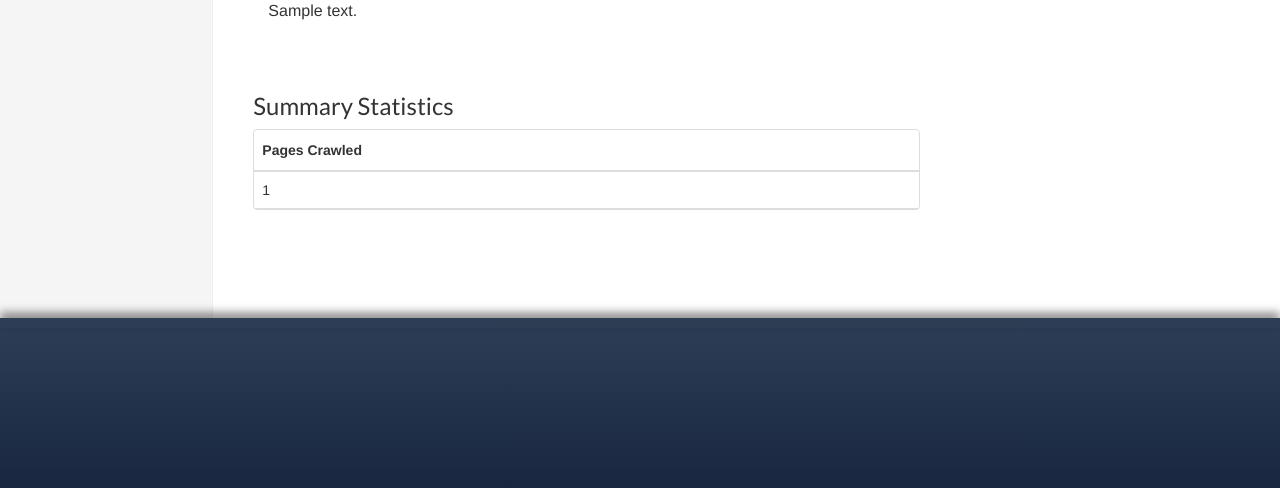
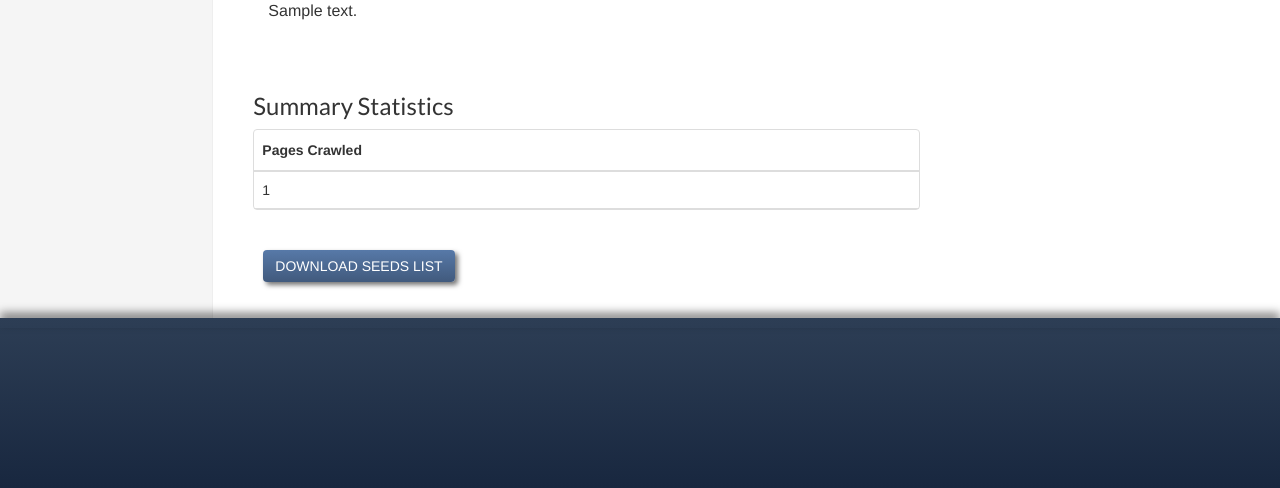
Before and after one commit to nasa-jpl-memex/memex-explorer, a Django app: page /projects/sample/crawls/sample/ in a window 1280 px wide. Shown: the part 482-970 px from the top of the page. Run offline with Django 3.2, Linux system fonts and the light colour scheme; tables that the repository leaves empty hold one stand-in row (values such as "Sample post"); parts of the project's set-up code (start-up, migrations or seed data) failed here and were passed over; some libraries are stand-ins or nearby versions.

Commit message:
Working button.

```diff
--- a/memex_explorer/apps/crawl_space/models.py
+++ b/memex_explorer/apps/crawl_space/models.py
@@ -53,7 +53,6 @@ class CrawlModel(models.Model):
 
     name = models.CharField(max_length=64, validators=[alphanumeric_validator()])
     slug = models.SlugField(max_length=64, unique=True)
-    name = models.CharField(max_length=64)
     model = models.FileField(upload_to=get_model_upload_path,
         validators=[validate_model_file])
     features = models.FileField(upload_to=get_model_upload_path,
--- a/memex_explorer/apps/crawl_space/templates/crawl_space/crawl.html
+++ b/memex_explorer/apps/crawl_space/templates/crawl_space/crawl.html
@@ -175,6 +175,13 @@
 </div>
 <div class='row'>
   <div class="col-sm-9 col-sm-offset-3 col-md-10 col-md-offset-2 main">
+    <form method="get">
+    <input type="hidden" name="resource" value="initial_seeds" />
+      <button id="getInitialSeeds" class="btn btn-default btn-padded center"
+        data-container="body" data-toggle="tooltip" data-placement="bottom">
+          Download Seeds List
+        </button>
+      </form>
   </div>
 </div>
 {% endblock content %}
--- a/memex_explorer/apps/crawl_space/views.py
+++ b/memex_explorer/apps/crawl_space/views.py
@@ -147,11 +147,18 @@ class CrawlView(ProjectObjectMixin, DetailView):
             return response
 
         elif 'resource' in request.GET and request.GET['resource'] == "initial_seeds":
-            seeds = self.get_ache_dashboard().get_initial_seeds()
+            seeds = self.get_initial_seeds()
             response = HttpResponse(content_type='text/plain')
             response['Content-Disposition'] = 'attachment; filename=initial_seeds.txt'
             response.write(''.join(seeds))
             return response
+
+    def get_initial_seeds(self):
+        if self.get_object().crawler == "nutch":
+            seeds_file = open(os.path.join(self.get_object().seeds_list.path, "seeds"))
+        else:
+            seeds_file = open(self.get_object().seeds_list.path)
+        return seeds_file.readlines()
 
     def get_object(self):
         return Crawl.objects.get(
```
